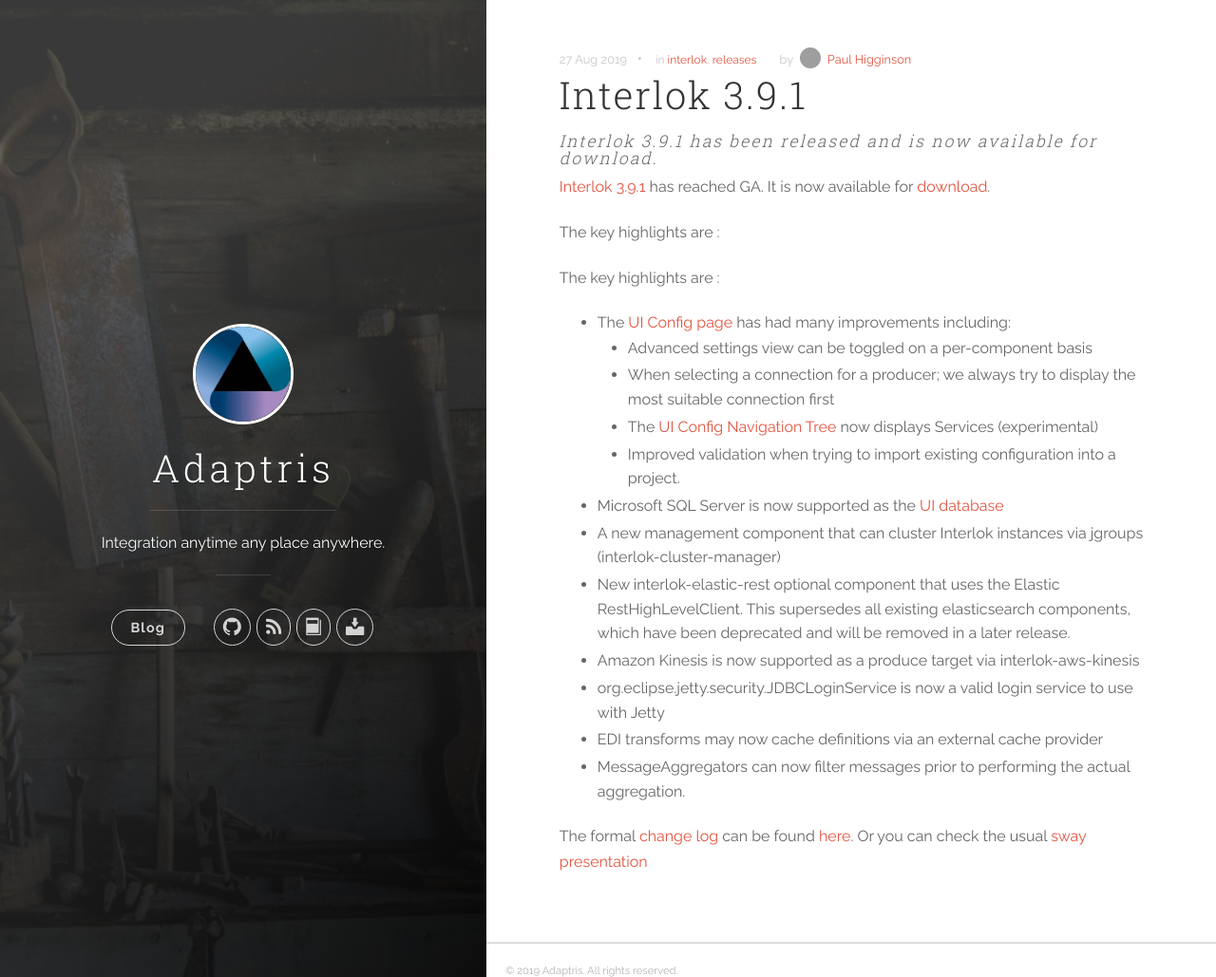
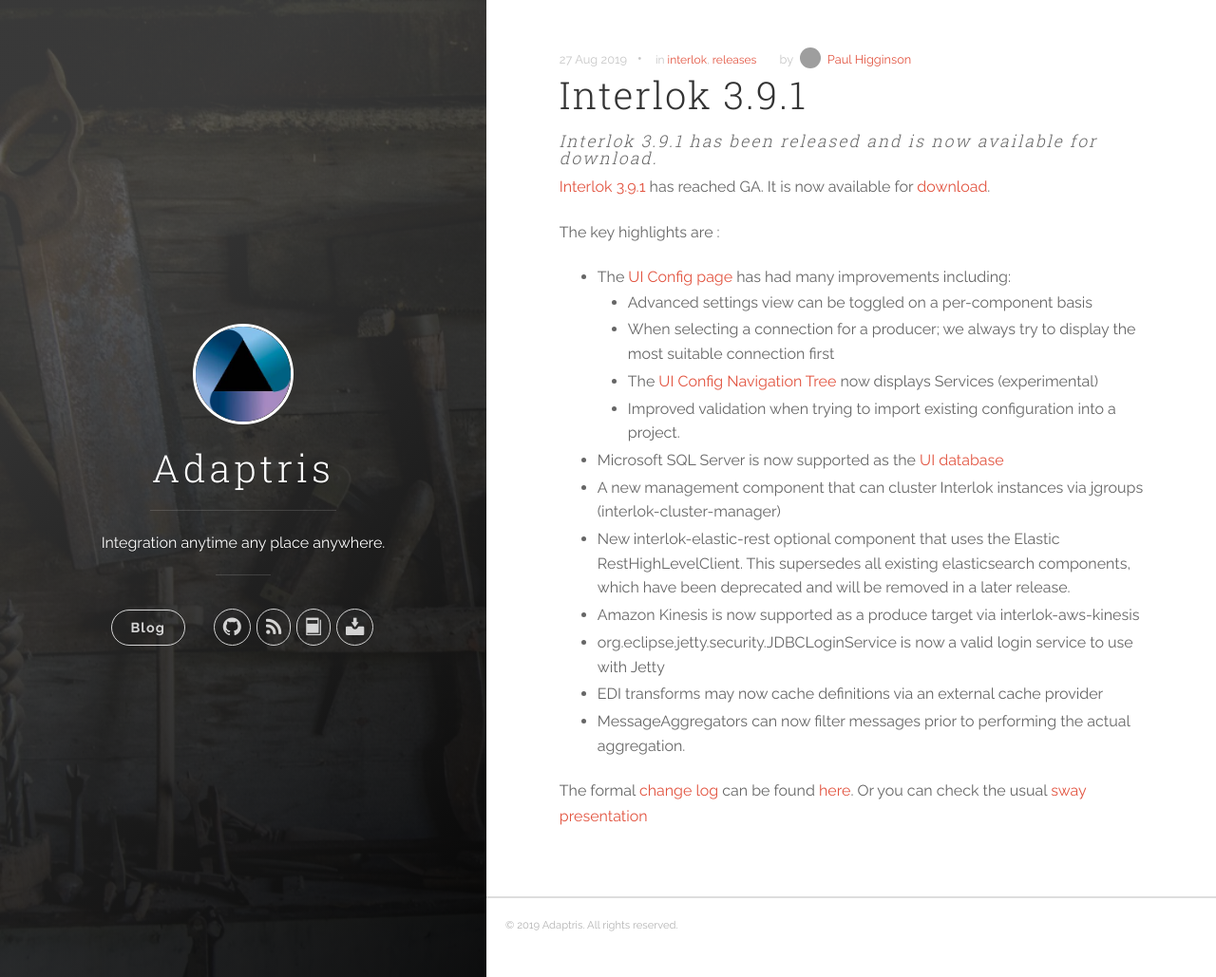
Before and after one commit to adaptris/adaptris.github.io, a Jekyll site: the page built from _posts/2019-08-27-interlok-3-9-1-released.markdown, in a window 1280 px wide and 1029 px high. Shown: the whole window at 95% size. Built offline with Jekyll 4.4.1, drawn with Linux system fonts in a browser that asks for light colours; nearby versions of some CDN libraries; grey boxes are pictures that could not be loaded.

Commit message:
fixed stupid double heading

```diff
--- a/_posts/2019-08-27-interlok-3-9-1-released.markdown
+++ b/_posts/2019-08-27-interlok-3-9-1-released.markdown
@@ -11,8 +11,6 @@
 [Interlok 3.9.1](https://development.adaptris.net/installers/Interlok/3.9.1/) has reached GA. It is now available for [download](https://development.adaptris.net/installers/Interlok/3.9.1/).
 
 <!-- more -->
-
-The key highlights are :
 
 The key highlights are :
 * The [UI Config page](http://interlok.adaptris.net/interlok-docs/ui-config.html) has had many improvements including:
```
